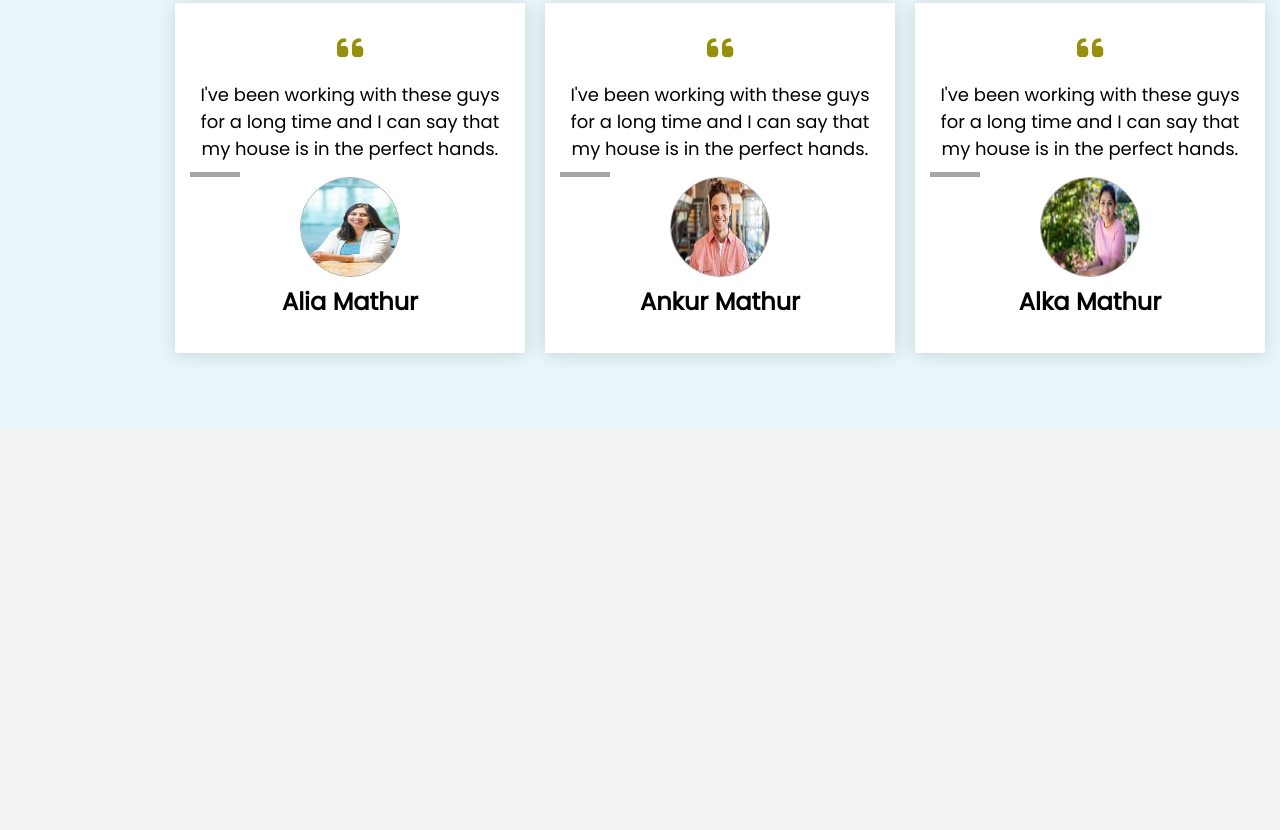
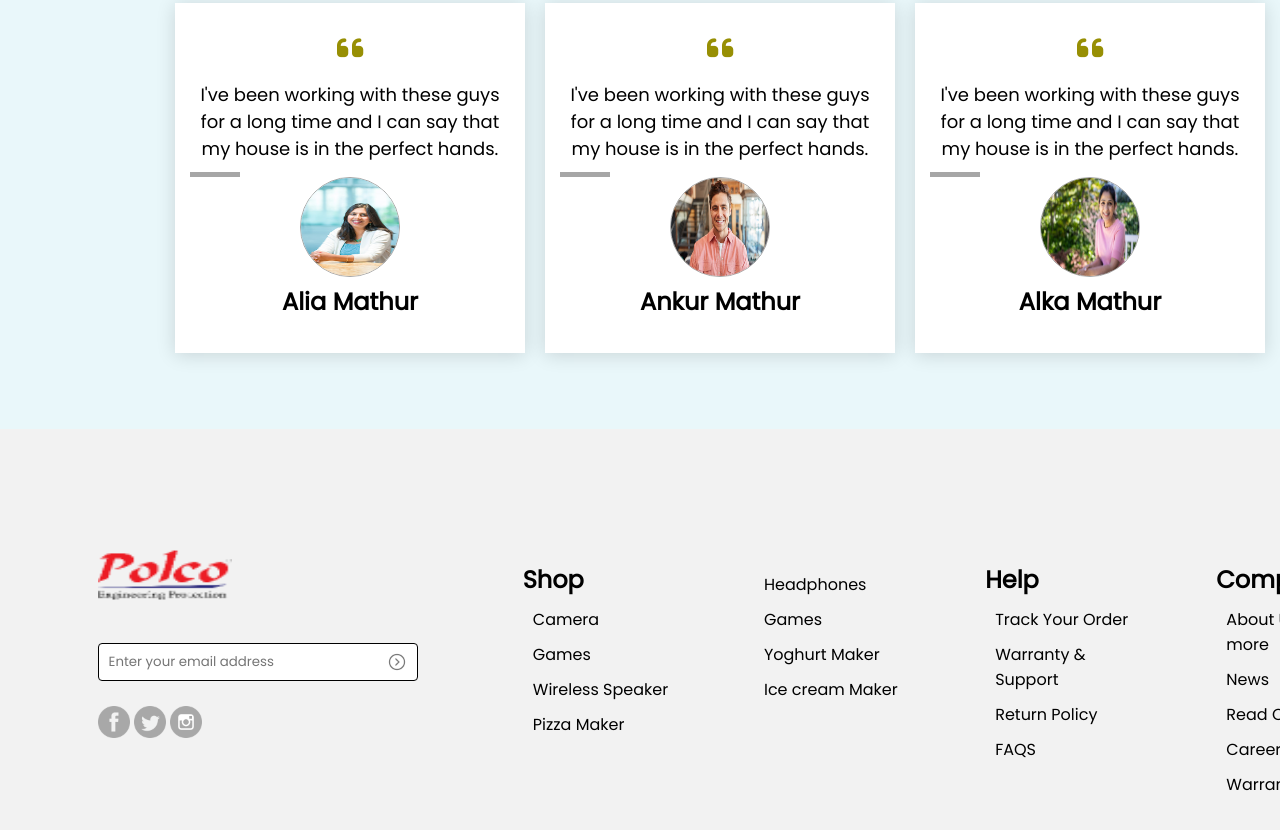
Before and after one commit to ichanddan/Polco, a plain HTML site: page index.html in a window 1280 px wide. Shown: the part 2474-3304 px from the top of the page. Drawn offline with Linux system fonts and the light colour scheme.

Commit message:
create footer

```diff
--- a/index.html
+++ b/index.html
@@ -229,7 +229,54 @@
             </div>
         </div>
         <footer>
-
+            <div class="foot-1">
+                <img src="img/logo.png" alt="">
+                <div class="input">
+                    <input type="text" placeholder="Enter your email address">
+                    <img src="img/caretcircleright.png" alt="">
+                </div>
+                <div class="socail">
+                    <img src="img/socail/group.png" alt="">
+                    <img src="img/socail/group-1VW.png" alt="">
+                    <img src="img/socail/group-8.png" alt="">
+                </div>
+            </div>
+            <div class="foot-2">
+                <h1>Shop</h1>
+                <ul>
+                    <li>Camera</li>
+                    <li>Games</li>
+                    <li>Wireless Speaker</li>
+                    <li>Pizza Maker</li>
+                </ul>
+            </div>
+            <div class="foot-2">
+                <ul>
+                    <li>Headphones</li>
+                    <li>Games</li>
+                    <li>Yoghurt Maker</li>
+                    <li>Ice cream Maker</li>
+                </ul>
+            </div>
+            <div class="foot-2">
+                <h1>Help</h1>
+                <ul>
+                    <li>Track Your Order</li>
+                    <li>Warranty & Support</li>
+                    <li>Return Policy</li>
+                    <li>FAQS</li>
+                </ul>
+            </div>
+            <div class="foot-2">
+                <h1>Company</h1>
+                <ul>
+                    <li>About Udrop more</li>
+                    <li>News</li>
+                    <li>Read Our Blogs</li>
+                    <li>Careers</li>
+                    <li>Warranty Policy </li>
+                </ul>
+            </div>
         </footer>
     </section>
 </body>
--- a/style.css
+++ b/style.css
@@ -508,10 +508,76 @@ footer{
     width: 1440px;
     height: 419px;
     background: #F2F2F2;
+    padding: 50px ;
+    display: flex;
+    align-items: center;
+    justify-content: space-around;
 
 }
+.foot-1{
+    width: 320px;
+}
+.foot-1 img{
+    width: 134.44px;
+    height: 72px;
+    border: none;
+
+}
+.input{
+    display: flex;
+    align-items: center;
+    border: 1px solid black;
+    width: 320px;
+    height: 38px;
+    background: #FFFFFF;
+    border-radius: 4px;
+    margin-top: 25px;
+}
+.input input{
+    width: 320px;
+    height: 38px;
+    padding: 10px, 20px, 10px, 20px;
+    gap: 144px;
+    border: none;
+    background: transparent;
+    outline: none;
+    margin-left: 10px;
 
 
+}
+.input img{
+    width: 20px;
+    height: 20px;
+    margin-right:10px ;
+
+}
+.socail{
+    margin-top: 25px;
+    width: 160px;
+    height: 32px;
+    gap: 32px;
+
+}
+.socail img{
+    width: 32px;
+    height: 32px;
+}
+.foot-2{
+    width: 136px;
+    height: 173px;
+    padding: 10px;
+    text-align: left;
+}
+.foot-2 ul{
+    list-style-type: none;
+
+
+}
+.foot-2 li{
+    width: 136px;
+    margin: 10px;
+    font-size: 16px;
+}
 
 
 
@@ -550,4 +616,6 @@ footer{
     .row{
         flex-direction: column;
     }
+
+
 }
```
Also changed, not shown: img/caretcircleright.png (added), img/socail/group-1VW.png (added), img/socail/group-8.png (added), img/socail/group.png (added), 1 other file.
